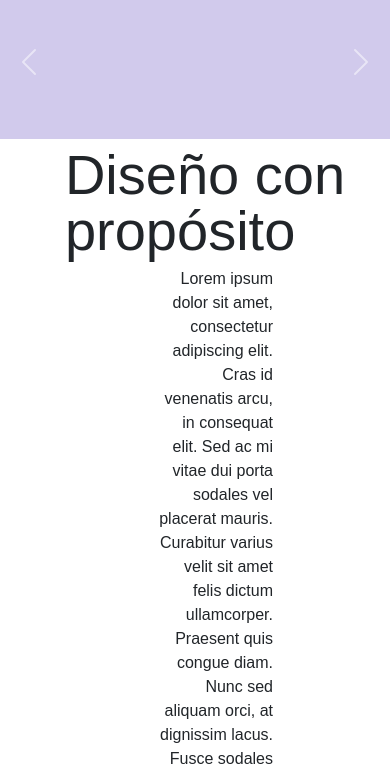
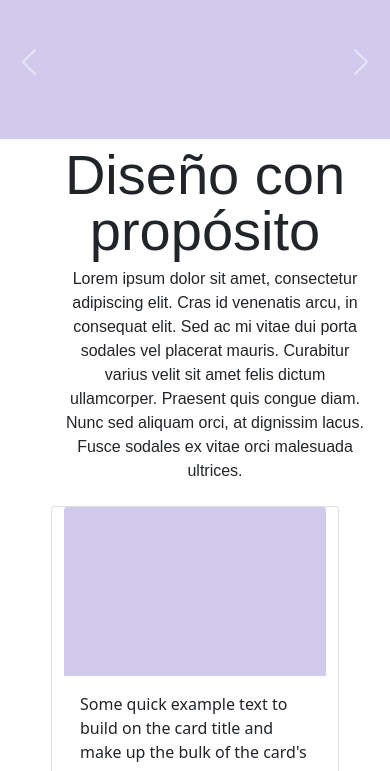
Before and after one commit to marucian/Bootstrap, a plain HTML site: page index.html in a window 390 px wide. Shown: the part 73-844 px from the top of the page. Drawn offline with nearby package versions, Linux system fonts and the light colour scheme.

Commit message:
Detalles txt responsive ok

```diff
--- a/css/estilo.css
+++ b/css/estilo.css
@@ -34,3 +34,15 @@
 .proyectos{
     padding-top: 2%;
 }
+
+@media only screen and (min-width: 320px) and (max-width: 576px) {
+    .diseñoParrafo{
+        width: 90%;
+        text-align: center;
+    }
+
+    .diseñoTitulo{
+        text-align: center;
+    }
+
+}
```
